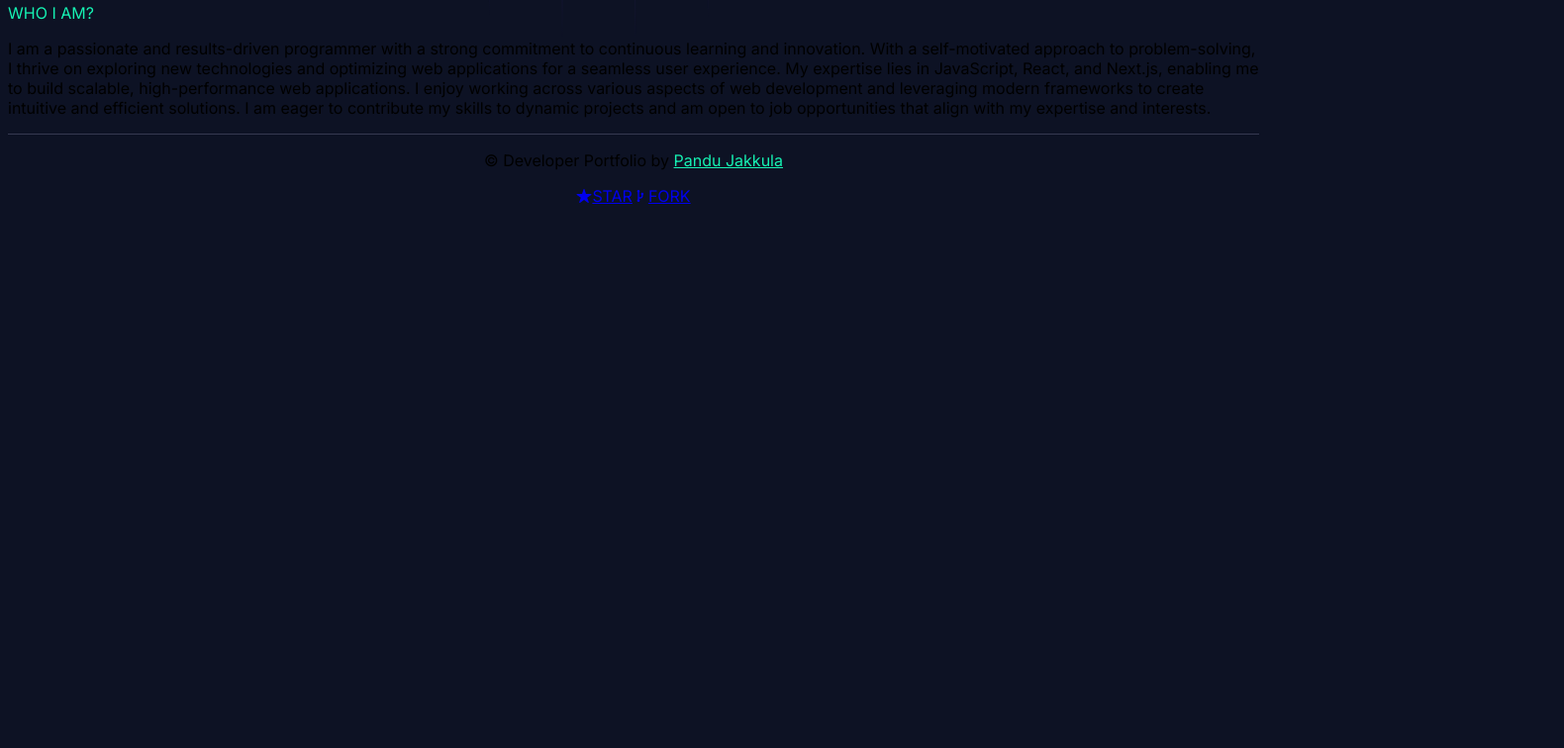
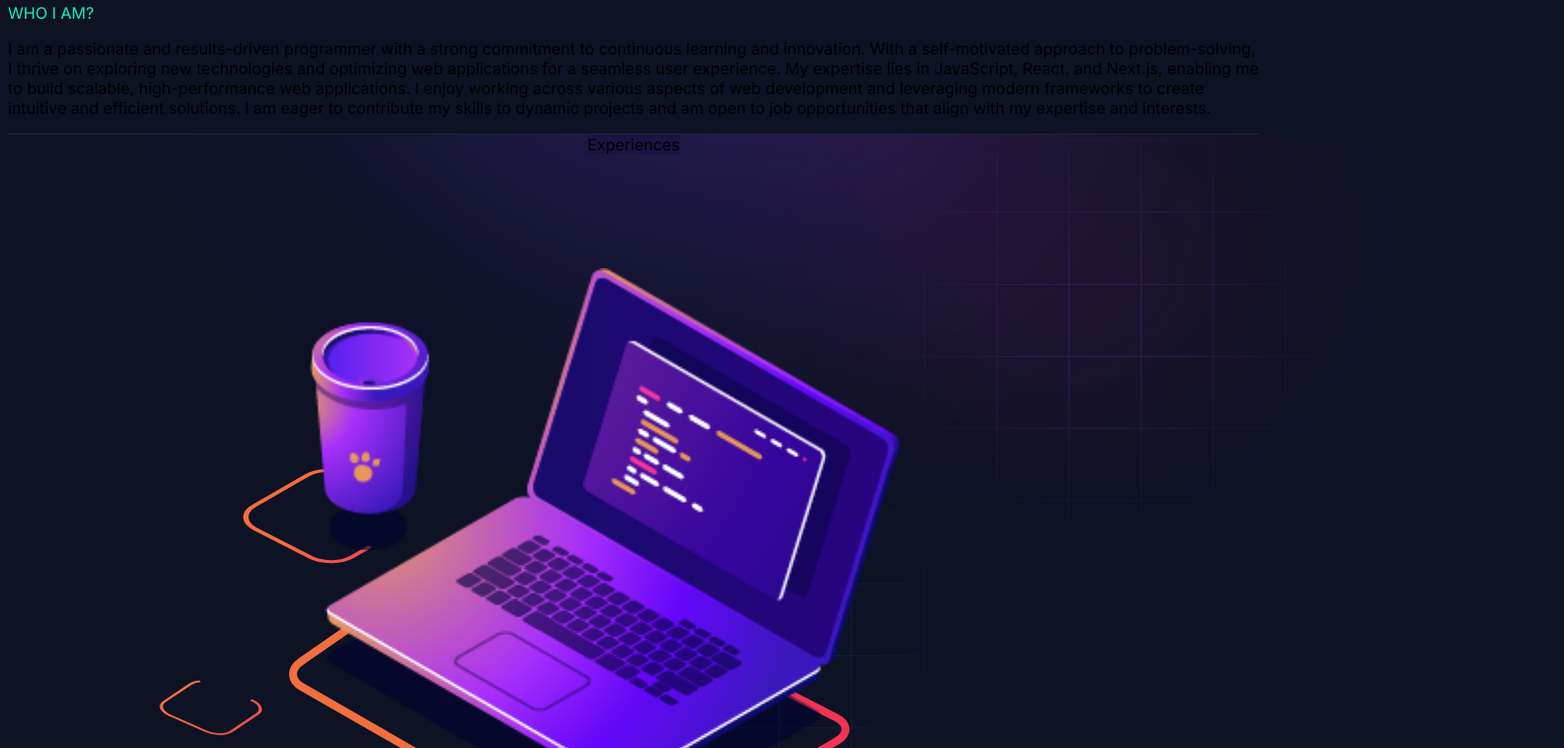
Before and after one commit to Jakkula-pandu/portfolio, a Next.js app: page / in a window 1280 px wide. Shown: the part 1500-2256 px from the top of the page at 99% size, 1580 px wide, since content can reach past the window. Before the commit the page ends 1716 px from the top, so only its background shows below. Built offline with nearby package versions, Linux system fonts and the light colour scheme.

Commit message:
serve\\\\about///exp

```diff
--- a/app/page.js
+++ b/app/page.js
@@ -47,13 +47,12 @@ export default async function Home() {
     <div suppressHydrationWarning >
       <HeroSection />
       <AboutSection />
-      {/* <Experience />
-      <Skills />
+      <Experience />
+      {/* <Skills />
       <Projects />
       <Education />
       <Service blogs={services} />
       <ContactSection /> */}
-
     </div>
   )
 };
```
